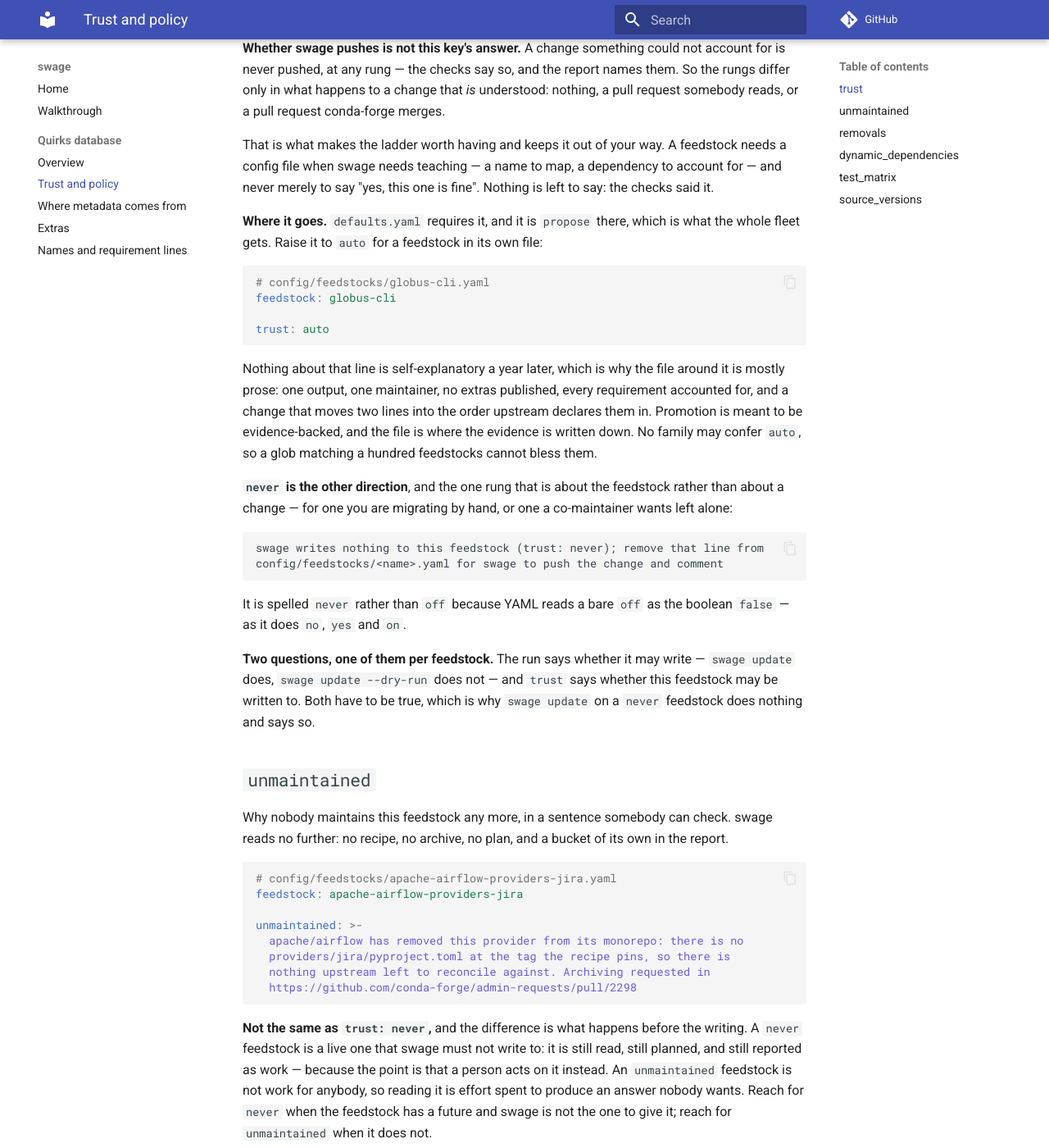
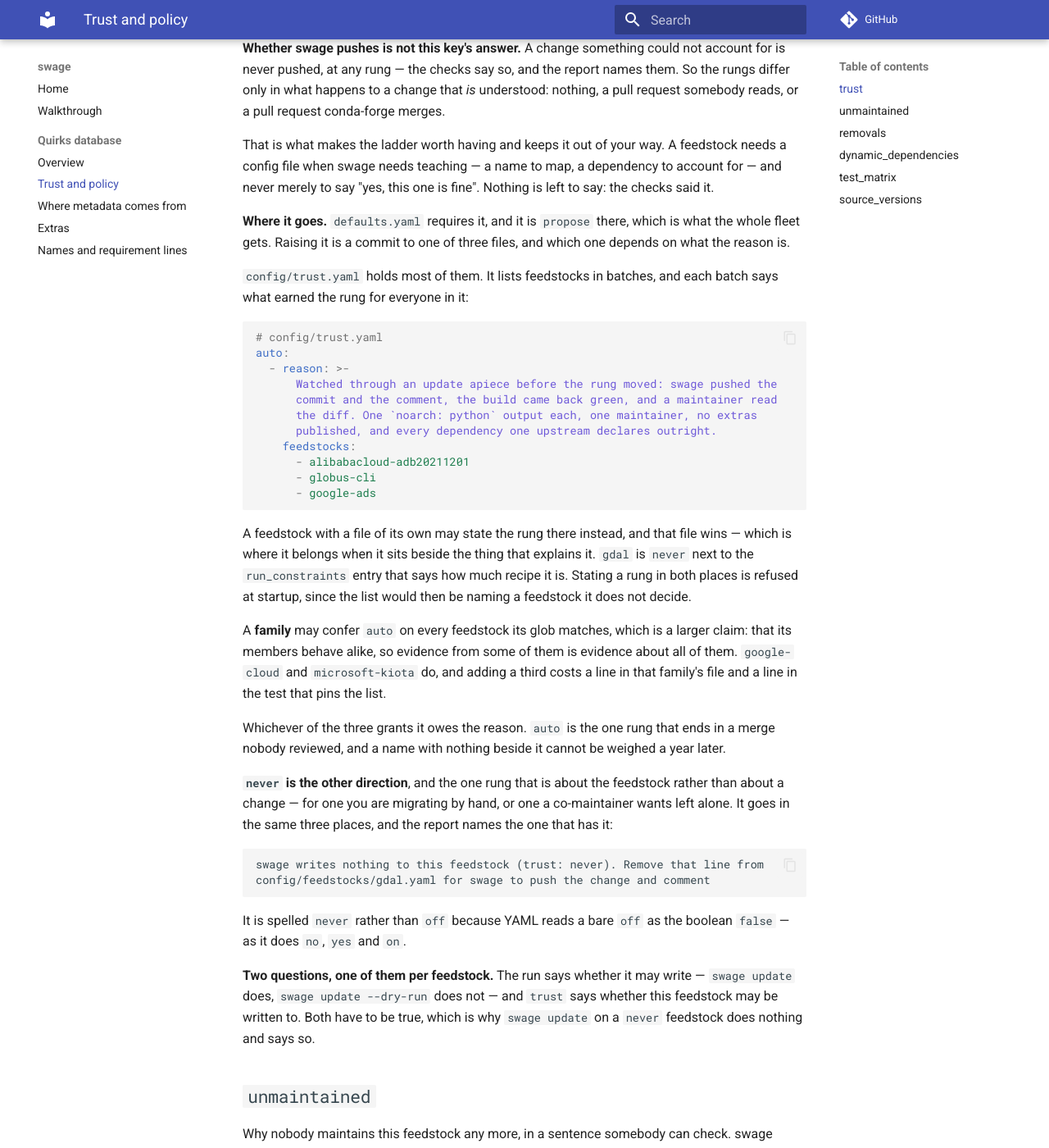
Before and after one commit to xylar/swage, an MkDocs documentation site: the page built from docs/config/trust.md, in a window 1280 px wide and 1400 px high, scrolled down 743 px. Shown: the whole window at 82% size. Built offline with MkDocs 1.6.1 and Material for MkDocs 9.7.7, drawn with Linux system fonts in a browser that asks for light colours; comment, search, counter and statistics services are not loaded; some of the changed text lies outside the part shown.

Commit message:
Document where a trust rung is written
The page told a maintainer to raise the rung in the feedstock's own file, gave
a feedstock that no longer has one as the example, and said no family may
confer `auto` when two of them do. Three files can state it now, and which one
should depends on what the reason is: the list where the rung is all there is
to say, the feedstock's file where it sits beside the quirks that explain it,
a family where the claim is that its members behave alike.

The refusal message quoted here is the one swage prints, which now names the
file that actually holds the rung rather than assuming the feedstock has one.

Co-Authored-By: Claude Opus 5 <noreply@anthropic.com>

````diff
--- a/docs/config/trust.md
+++ b/docs/config/trust.md
@@ -1,7 +1,8 @@
 # Trust and policy
 
 Four keys decide how much may happen with nobody looking. Each is set in
-`defaults.yaml` and overridden, whole, by a family or a feedstock file.
+`defaults.yaml` and overridden, whole, by a family or a feedstock file —
+`trust` by `config/trust.yaml` as well.
 A fifth, `unmaintained`, takes a feedstock out of swage's hands entirely.
 
 Three of them — `removals`, `dynamic_dependencies`, `test_matrix` — are proving
@@ -35,30 +36,50 @@ dependency to account for — and never merely to say "yes, this one is fine".
 Nothing is left to say: the checks said it.
 
 **Where it goes.** `defaults.yaml` requires it, and it is `propose` there, which
-is what the whole fleet gets. Raise it to `auto` for a feedstock in its own
-file:
+is what the whole fleet gets. Raising it is a commit to one of three files, and
+which one depends on what the reason is.
+
+`config/trust.yaml` holds most of them. It lists feedstocks in batches, and
+each batch says what earned the rung for everyone in it:
 
 ```yaml
-# config/feedstocks/globus-cli.yaml
-feedstock: globus-cli
-
-trust: auto
+# config/trust.yaml
+auto:
+  - reason: >-
+      Watched through an update apiece before the rung moved: swage pushed the
+      commit and the comment, the build came back green, and a maintainer read
+      the diff. One `noarch: python` output each, one maintainer, no extras
+      published, and every dependency one upstream declares outright.
+    feedstocks:
+      - alibabacloud-adb20211201
+      - globus-cli
+      - google-ads
 ```
 
-Nothing about that line is self-explanatory a year later, which is why the
-file around it is mostly prose: one output, one maintainer, no extras
-published, every requirement accounted for, and a change that moves two lines
-into the order upstream declares them in. Promotion is meant to be
-evidence-backed, and the file is where the evidence is written down. No family
-may confer `auto`, so a glob matching a hundred feedstocks cannot bless them.
+A feedstock with a file of its own may state the rung there instead, and that
+file wins — which is where it belongs when it sits beside the thing that
+explains it. `gdal` is `never` next to the `run_constraints` entry that says
+how much recipe it is. Stating a rung in both places is refused at startup,
+since the list would then be naming a feedstock it does not decide.
+
+A **family** may confer `auto` on every feedstock its glob matches, which is a
+larger claim: that its members behave alike, so evidence from some of them is
+evidence about all of them. `google-cloud` and `microsoft-kiota` do, and adding
+a third costs a line in that family's file and a line in the test that pins the
+list.
+
+Whichever of the three grants it owes the reason. `auto` is the one rung that
+ends in a merge nobody reviewed, and a name with nothing beside it cannot be
+weighed a year later.
 
 **`never` is the other direction**, and the one rung that is about the
 feedstock rather than about a change — for one you are migrating by hand, or
-one a co-maintainer wants left alone:
+one a co-maintainer wants left alone. It goes in the same three places, and the
+report names the one that has it:
 
 ```
-swage writes nothing to this feedstock (trust: never); remove that line from
-config/feedstocks/<name>.yaml for swage to push the change and comment
+swage writes nothing to this feedstock (trust: never). Remove that line from
+config/feedstocks/gdal.yaml for swage to push the change and comment
 ```
 
 It is spelled `never` rather than `off` because YAML reads a bare `off` as the
````
Also changed, not shown: docs/configuration.md (+1 -0 lines), 2 other files.
